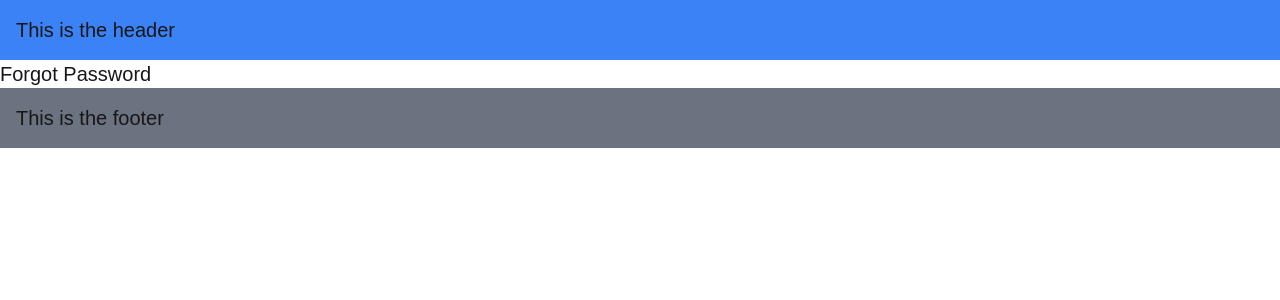
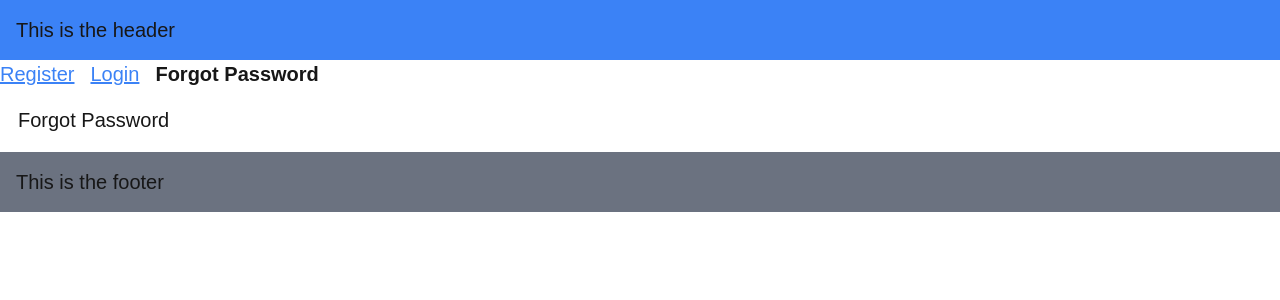
Before and after one commit to Lakshman76/nextjs-practice-app, a Next.js app: page /forgot-password in a window 1280 px wide. Shown: the top 300 px of the page. Built offline with nearby package versions, Linux system fonts and the light colour scheme.

Commit message:
active links navigation

```diff
--- a/app/(auth)/(with-auth-layout)/layout.tsx
+++ /dev/null
@@ -1,12 +0,0 @@
-export default function AuthLayout({
-  children,
-}: {
-  children: React.ReactNode;
-}) {
-  return (
-    <div>
-      <h2>Inner Layout</h2>
-      {children}
-    </div>
-  );
-}
--- a/app/(auth)/(with-auth-layout)/login/page.tsx
+++ /dev/null
@@ -1,3 +0,0 @@
-export default function Login() {
-  return <h1>Login</h1>;
-}
--- a/app/(auth)/(with-auth-layout)/register/page.tsx
+++ /dev/null
@@ -1,3 +0,0 @@
-export default function Register() {
-  return <h1>Register</h1>;
-}
--- a/app/(auth)/forgot-password/page.tsx
+++ b/app/(auth)/forgot-password/page.tsx
@@ -1,3 +1,7 @@
 export default function ForgotPassword() {
-  return <h1>Forgot Password</h1>;
+  return (
+    <div>
+      <button className="border-2 border-white p-2 m-2">Forgot Password</button>
+    </div>
+  );
 }
--- /dev/null
+++ b/app/(auth)/layout.tsx
@@ -0,0 +1,46 @@
+"use client";
+import Link from "next/link";
+import { usePathname } from "next/navigation";
+
+const navLinks = [
+  {
+    name: "Register",
+    href: "/register",
+  },
+  {
+    name: "Login",
+    href: "/login",
+  },
+  {
+    name: "Forgot Password",
+    href: "/forgot-password",
+  },
+];
+
+export default function AuthLayout({
+  children,
+}: {
+  children: React.ReactNode;
+}) {
+  const pathname = usePathname();
+  return (
+    <div>
+      {navLinks.map((link) => {
+        const isActive = pathname.startsWith(link.href);
+        return (
+          <Link
+            href={link.href}
+            key={link.name}
+            className={
+              isActive ? "font-bold mr-4" : "text-blue-500 underline mr-4"
+            }
+          >
+            {link.name}
+          </Link>
+        );
+      })}
+
+      {children}
+    </div>
+  );
+}
--- /dev/null
+++ b/app/(auth)/login/page.tsx
@@ -0,0 +1,7 @@
+export default function Login() {
+  return (
+    <div>
+      <button className="border-2 border-white p-2 m-2">Login</button>
+    </div>
+  );
+}
--- /dev/null
+++ b/app/(auth)/register/page.tsx
@@ -0,0 +1,7 @@
+export default function Register() {
+  return (
+    <div>
+      <button className="border-2 border-white p-2 m-2">Register</button>
+    </div>
+  );
+}
```
